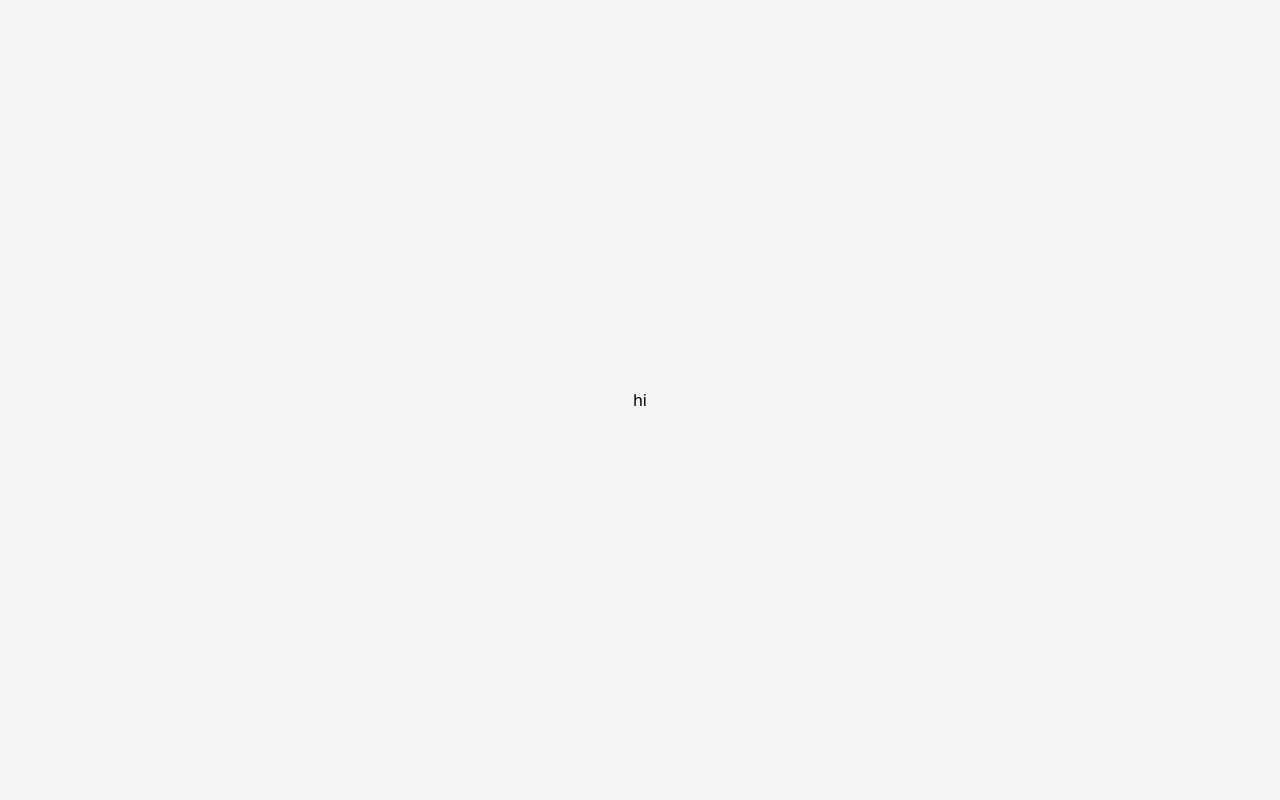
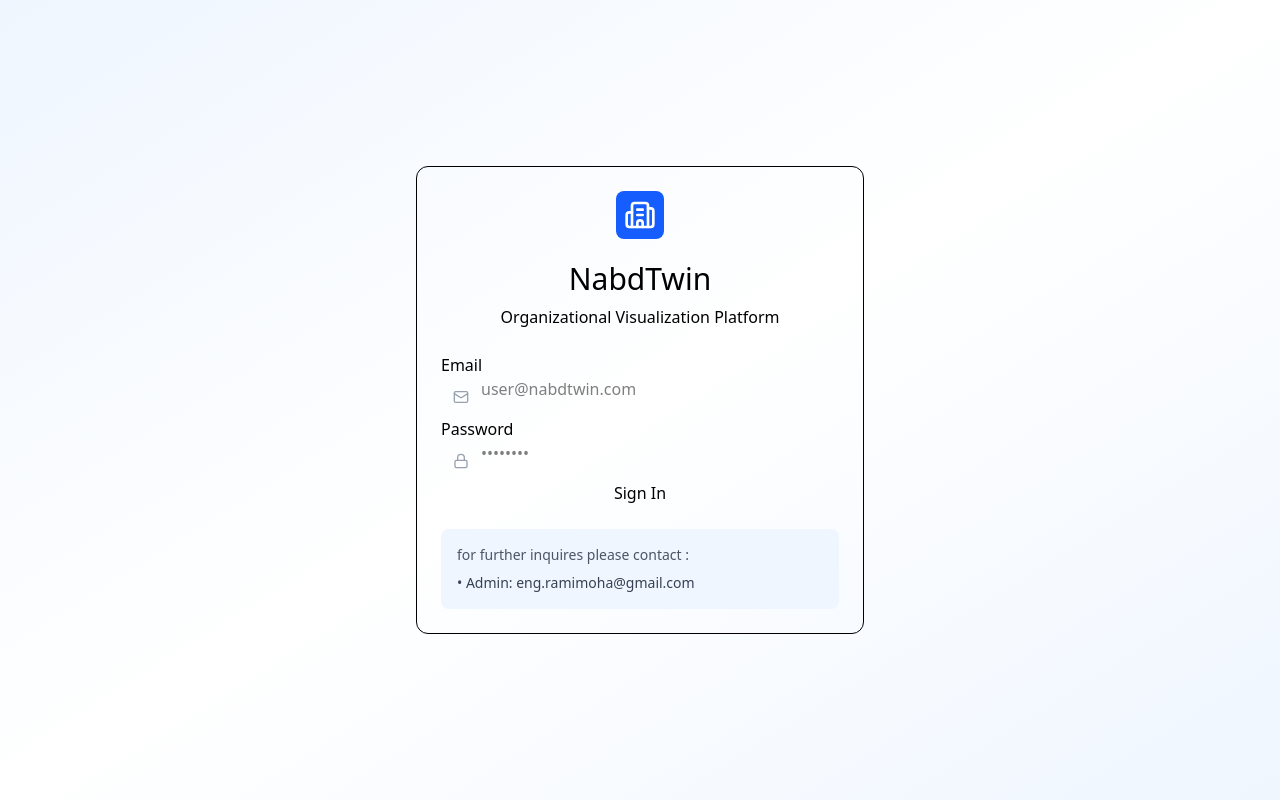
Before and after one commit to Ramimoha1/NabdTwin, a React (Vite) app in the folder app/frontend/fe-nabdtwinapp/: page / in a window 1280 px wide. Built offline with nearby package versions, Linux system fonts and the light colour scheme.

Commit message:
minor changes to login page
added reusable components from figma maker ,
due to time constrain for the login .
//to-do connect the login with the back end for seemless login

```diff
--- a/app/frontend/fe-nabdtwinapp/package.json
+++ b/app/frontend/fe-nabdtwinapp/package.json
@@ -11,10 +11,12 @@
   },
   "dependencies": {
     "@tailwindcss/vite": "^4.1.17",
+    "lucide-react": "^0.553.0",
     "react": "^19.1.1",
     "react-dom": "^19.1.1",
     "react-router-dom": "^7.9.6",
     "react-toastify": "^11.0.5",
+    "tailwind-merge": "^3.4.0",
     "tailwindcss": "^4.1.17"
   },
   "devDependencies": {
--- /dev/null
+++ b/app/frontend/fe-nabdtwinapp/src/externaluicomponents/Card.tsx
@@ -0,0 +1,92 @@
+import * as React from "react";
+
+import { cn } from "./utils";
+
+function Card({ className, ...props }: React.ComponentProps<"div">) {
+    return (
+        <div
+            data-slot="card"
+            className={cn(
+                "bg-card text-card-foreground flex flex-col gap-6 rounded-xl border",
+                className,
+            )}
+            {...props}
+        />
+    );
+}
+
+function CardHeader({ className, ...props }: React.ComponentProps<"div">) {
+    return (
+        <div
+            data-slot="card-header"
+            className={cn(
+                "@container/card-header grid auto-rows-min grid-rows-[auto_auto] items-start gap-1.5 px-6 pt-6 has-data-[slot=card-action]:grid-cols-[1fr_auto] [.border-b]:pb-6",
+                className,
+            )}
+            {...props}
+        />
+    );
+}
+
+function CardTitle({ className, ...props }: React.ComponentProps<"div">) {
+    return (
+        <h4
+            data-slot="card-title"
+            className={cn("leading-none", className)}
+            {...props}
+        />
+    );
+}
+
+function CardDescription({ className, ...props }: React.ComponentProps<"div">) {
+    return (
+        <p
+            data-slot="card-description"
+            className={cn("text-muted-foreground", className)}
+            {...props}
+        />
+    );
+}
+
+function CardAction({ className, ...props }: React.ComponentProps<"div">) {
+    return (
+        <div
+            data-slot="card-action"
+            className={cn(
+                "col-start-2 row-span-2 row-start-1 self-start justify-self-end",
+                className,
+            )}
+            {...props}
+        />
+    );
+}
+
+function CardContent({ className, ...props }: React.ComponentProps<"div">) {
+    return (
+        <div
+            data-slot="card-content"
+            className={cn("px-6 [&:last-child]:pb-6", className)}
+            {...props}
+        />
+    );
+}
+
+function CardFooter({ className, ...props }: React.ComponentProps<"div">) {
+    return (
+        <div
+            data-slot="card-footer"
+            className={cn("flex items-center px-6 pb-6 [.border-t]:pt-6", className)}
+            {...props}
+        />
+    );
+}
+
+export {
+    Card,
+    CardHeader,
+    CardFooter,
+    CardTitle,
+    CardAction,
+    CardDescription,
+    CardContent,
+};
--- /dev/null
+++ b/app/frontend/fe-nabdtwinapp/src/externaluicomponents/utils.ts
@@ -0,0 +1,6 @@
+import { clsx, type ClassValue } from "clsx";
+import { twMerge } from "tailwind-merge";
+
+export function cn(...inputs: ClassValue[]) {
+    return twMerge(clsx(inputs));
+}
--- a/app/frontend/fe-nabdtwinapp/src/pages/LoginPage.tsx
+++ b/app/frontend/fe-nabdtwinapp/src/pages/LoginPage.tsx
@@ -1,9 +1,75 @@
+import {Card ,CardContent , CardHeader, CardTitle ,CardDescription} from "../externaluicomponents/Card.tsx";
+import { Building2, Lock, Mail } from 'lucide-react';
+import {useState} from "react";
 
 function LoginPage() {
+    const [password,setPassword] = useState("")
+    const [email,setEmail] = useState("")
+    const handleSubmit = () => {
+        console.log("submitted")
+    }
     return (
         <>
-            <div className="bg-gray-100 min-h-screen flex items-center justify-center">
-                <h1>hi</h1>
+            <div className="min-h-screen flex items-center justify-center bg-gradient-to-br from-blue-50 via-white to-blue-50 p-4">
+                <Card className="w-full max-w-md">
+                    <CardHeader className="space-y-4">
+                        <div className="flex items-center justify-center gap-2">
+                            <div className="p-2 bg-blue-600 rounded-lg">
+                                <Building2 className="h-8 w-8 text-white" />
+                            </div>
+                        </div>
+                        <div className="text-center">
+                            <CardTitle className="text-3xl">NabdTwin</CardTitle>
+                            <CardDescription className="mt-2">
+                                Organizational Visualization Platform
+                            </CardDescription>
+                        </div>
+                    </CardHeader>
+                    <CardContent>
+                        <form onSubmit={handleSubmit} className="space-y-4">
+                            <div className="space-y-2">
+                                <label htmlFor="email">Email</label>
+                                <div className="relative">
+                                    <Mail className="absolute left-3 top-3 h-4 w-4 text-gray-400" />
+                                    <input
+                                        id="email"
+                                        type="email"
+                                        placeholder="user@nabdtwin.com"
+                                        value={email}
+                                        onChange={(e) => setEmail(e.target.value)}
+                                        className="pl-10"
+                                        required
+                                    />
+                                </div>
+                            </div>
+                            <div className="space-y-2">
+                                <label htmlFor="password">Password</label>
+                                <div className="relative">
+                                    <Lock className="absolute left-3 top-3 h-4 w-4 text-gray-400" />
+                                    <input
+                                        id="password"
+                                        type="password"
+                                        placeholder="••••••••"
+                                        value={password}
+                                        onChange={(e) => setPassword(e.target.value)}
+                                        className="pl-10"
+                                        required
+                                    />
+                                </div>
+                            </div>
+                            <button type="submit" className="w-full">
+                                Sign In
+                            </button>
+                        </form>
+
+                        <div className="mt-6 p-4 bg-blue-50 rounded-lg">
+                            <p className="text-sm text-gray-600">for further inquires please contact :</p>
+                            <ul className="mt-2 space-y-1 text-sm text-gray-700">
+                                <li>• Admin: eng.ramimoha@gmail.com</li>
+                            </ul>
+                        </div>
+                    </CardContent>
+                </Card>
             </div>
         </>
     );
--- a/app/frontend/fe-nabdtwinapp/src/services/router.tsx
+++ b/app/frontend/fe-nabdtwinapp/src/services/router.tsx
@@ -1,4 +1,4 @@
-import {Route , createBrowserRouter , createRoutesFromElements , RouterProvider} from 'react-router-dom'
+import {Route , createBrowserRouter , createRoutesFromElements } from 'react-router-dom'
 import LoginPage from "../pages/LoginPage.tsx";
 
 const router = createBrowserRouter(
```
Also changed, not shown: 1 other file (tests, documents, lock files or other folders).
